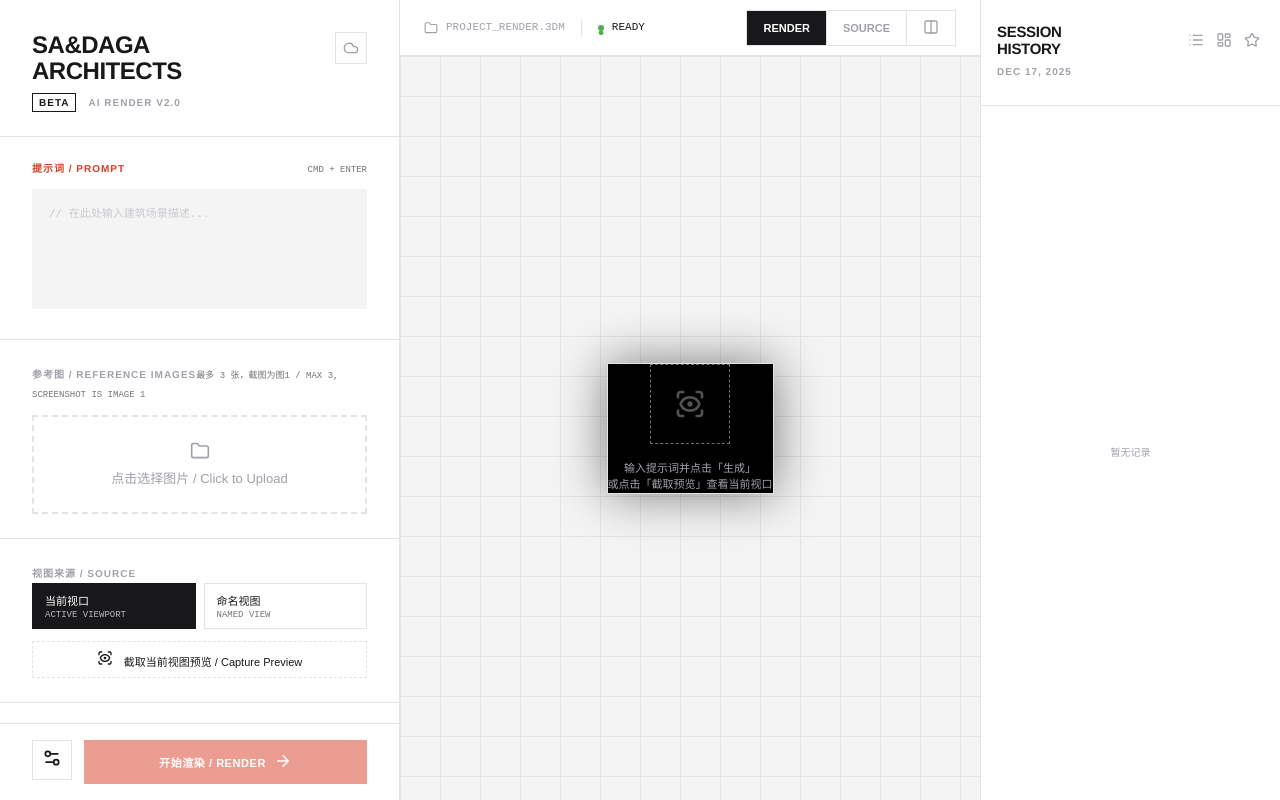
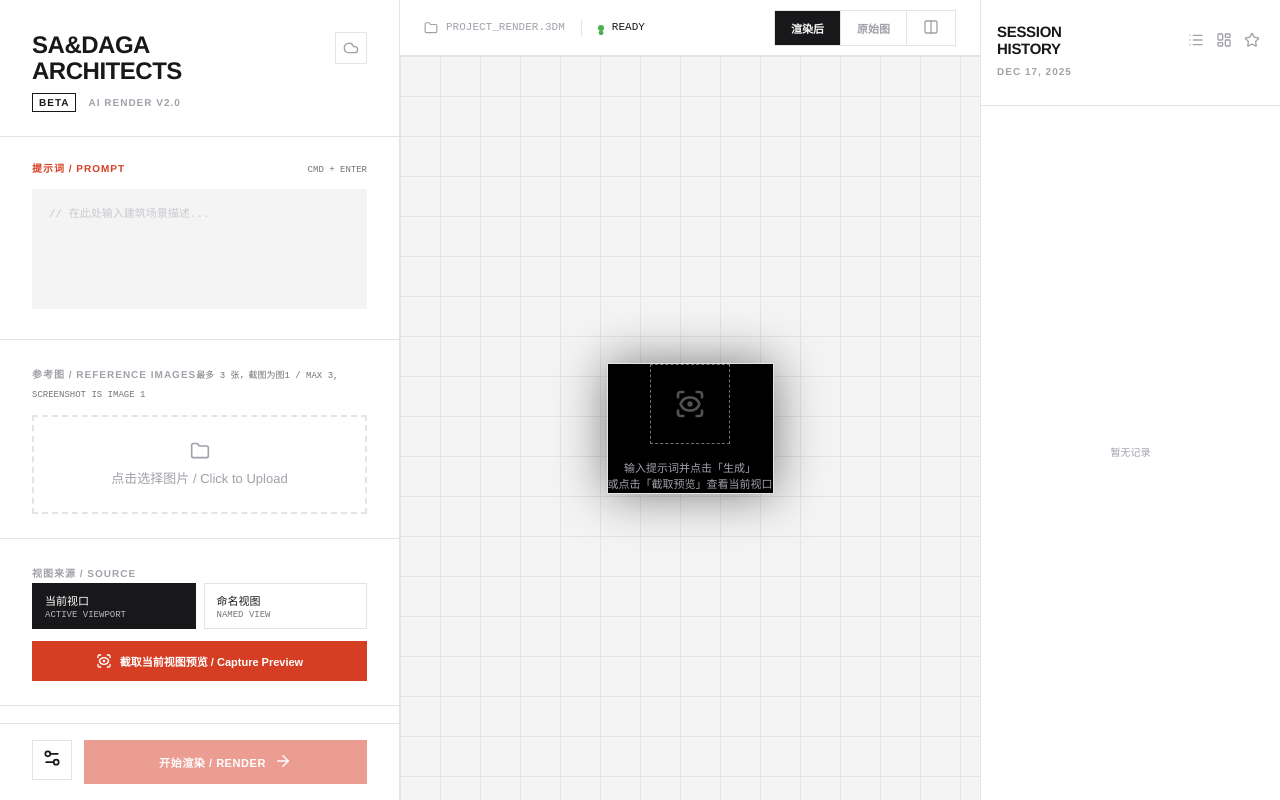
Before and after one commit to zhanglongxiao111/rhinoairender, a React (Vite) app in the folder src/web-ui/: page / in a window 1280 px wide. Built offline with nearby package versions, Linux system fonts and the light colour scheme.

Commit message:
feat: 汉化UI标签并凸显截图按钮

```diff
--- a/src/web-ui/src/App.tsx
+++ b/src/web-ui/src/App.tsx
@@ -721,14 +721,14 @@ function App() {
                                     className={`toolbar-tab ${canvasView === 'render' ? 'active' : ''}`}
                                     onClick={() => setCanvasView('render')}
                                 >
-                                    Render
+                                    渲染后
                                 </button>
                                 <button
                                     className={`toolbar-tab ${canvasView === 'source' ? 'active' : ''}`}
                                     onClick={() => setCanvasView('source')}
                                     disabled={!previewImage}
                                 >
-                                    Source
+                                    原始图
                                 </button>
                                 <button
                                     className={`toolbar-tab ${canvasView === 'compare' ? 'active' : ''}`}
@@ -768,7 +768,7 @@ function App() {
                             {/* 根据 canvasView 显示不同内容 */}
                             {canvasView === 'source' && previewImage ? (
                                 <>
-                                    <div className="canvas-label">Source Screenshot {mode === 'flash' && `(对比度 ${contrastAdjust}%)`}</div>
+                                    <div className="canvas-label">原始图 {mode === 'flash' && `(对比度 ${contrastAdjust}%)`}</div>
                                     <img
                                         src={previewImage}
                                         alt="视口截图"
@@ -813,7 +813,7 @@ function App() {
                                 </div>
                             ) : generatedImages.length === 0 && previewImage ? (
                                 <>
-                                    <div className="canvas-label">Source Screenshot {mode === 'flash' && `(对比度 ${contrastAdjust}%)`}</div>
+                                    <div className="canvas-label">原始图 {mode === 'flash' && `(对比度 ${contrastAdjust}%)`}</div>
                                     <img
                                         src={previewImage}
                                         alt="视口截图"
@@ -823,7 +823,7 @@ function App() {
                                 </>
                             ) : generatedImages.length === 1 ? (
                                 <>
-                                    <div className="canvas-label">AI Render Preview</div>
+                                    <div className="canvas-label">渲染后</div>
                                     <img
                                         src={generatedImages[0]}
                                         alt="生成结果"
@@ -834,7 +834,7 @@ function App() {
                                 </>
                             ) : (
                                 <>
-                                    <div className="canvas-label">AI Render Preview</div>
+                                    <div className="canvas-label">渲染后</div>
                                     <div className={`preview-grid ${generatedImages.length <= 2 ? 'cols-2' : generatedImages.length <= 4 ? 'cols-2-2' : 'cols-3'}`}>
                                         {generatedImages.map((img, index) => (
                                             <div
--- a/src/web-ui/src/index.css
+++ b/src/web-ui/src/index.css
@@ -601,21 +601,26 @@ body {
   gap: var(--space-2);
 }
 
-/* 截图按钮 */
+/* 截图按钮 - 醒目样式 */
 .btn-capture {
   width: 100%;
-  padding: var(--space-2) var(--space-4);
-  background: transparent;
-  border: 1px dashed var(--color-border);
-  color: var(--color-text-primary);
+  padding: var(--space-3) var(--space-4);
+  background: var(--color-accent);
+  border: none;
+  color: white;
   font-size: var(--text-sm);
+  font-weight: var(--font-bold);
   cursor: pointer;
   transition: all var(--transition-fast);
+  display: flex;
+  align-items: center;
+  justify-content: center;
 }
 
 .btn-capture:hover:not(:disabled) {
-  border-color: var(--color-accent);
-  color: var(--color-accent);
+  background: #00b8cc;
+  transform: translateY(-1px);
+  box-shadow: 0 4px 12px rgba(0, 229, 255, 0.3);
 }
 
 .btn-capture:disabled {
```
